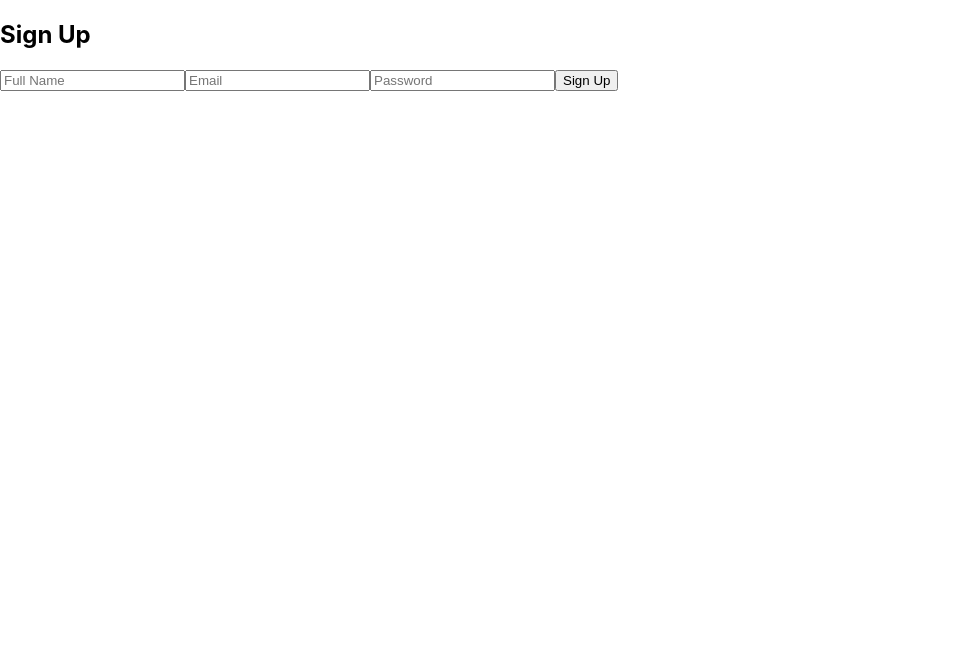
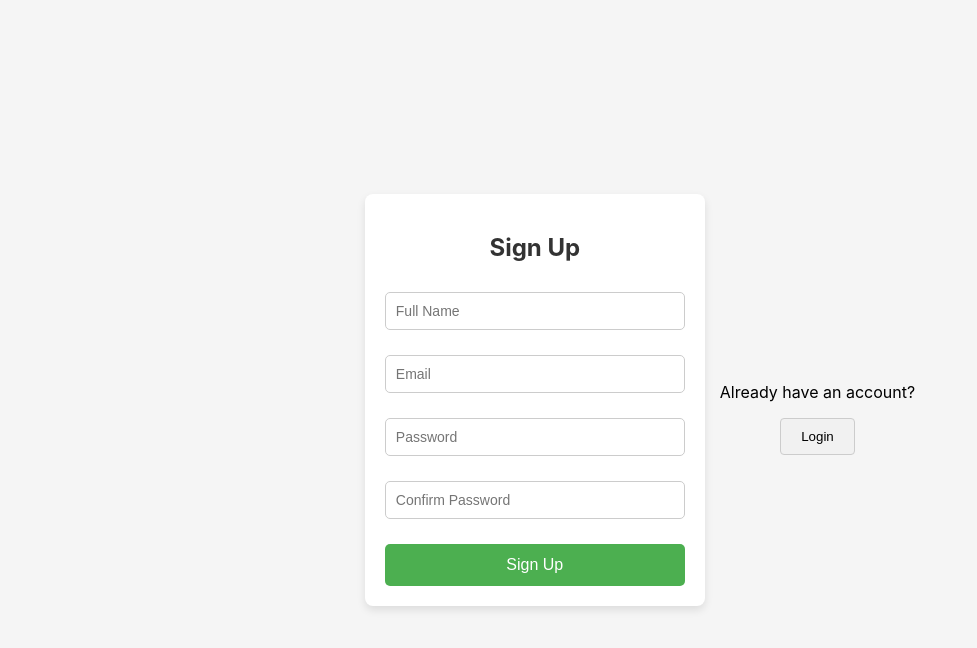
Before and after one commit to sukhmeetsinghGh/flux-frontend, a React (Create React App) app: page /signup in a window 1280 px wide. Shown: the top 648 px of the page, without its empty margins (0-977 px from the left). Built offline with nearby package versions, Linux system fonts and the light colour scheme.

Commit message:
signup & login fixes

```diff
--- a/src/App.css
+++ b/src/App.css
@@ -152,3 +152,184 @@
 .task-list li {
   margin: 5px 0; /* Optional: Adds space between each task */
 }
+
+.signout-btn {
+  position: absolute;
+  top: 10px;
+  right: 10px;
+  padding: 10px;
+  background-color: red;
+  color: white;
+  border: none;
+  border-radius: 5px;
+  cursor: pointer;
+}
+
+/* login.css */
+.login-container {
+  display: flex;
+  justify-content: center;
+  align-items: center;
+  height: 100vh;
+  background-color: #f5f5f5;
+}
+
+.login-form {
+  background-color: #fff;
+  padding: 30px;
+  border-radius: 8px;
+  box-shadow: 0 4px 8px rgba(0, 0, 0, 0.1);
+  width: 300px;
+  text-align: center;
+}
+
+.login-form h2 {
+  margin-bottom: 20px;
+  font-size: 24px;
+  color: #333;
+}
+
+.login-form input {
+  width: 100%;
+  padding: 10px;
+  margin-bottom: 15px;
+  border: 1px solid #ccc;
+  border-radius: 5px;
+  font-size: 16px;
+  box-sizing: border-box;
+}
+
+.login-form button {
+  width: 100%;
+  padding: 10px;
+  background-color: #4caf50;
+  color: white;
+  border: none;
+  border-radius: 5px;
+  font-size: 16px;
+  cursor: pointer;
+}
+
+.login-form button:hover {
+  background-color: #45a049;
+}
+
+.login-form input:focus {
+  border-color: #4caf50;
+  outline: none;
+}
+
+.signup-link {
+  margin-top: 15px;
+  margin-left: 15px;
+  text-align: center;
+}
+
+.signup-link p {
+  font-size: 14px;
+  color: #666;
+}
+
+.signup-link button {
+  background-color: #4caf50;
+  color: white;
+  border: none;
+  padding: 10px 20px;
+  border-radius: 5px;
+  font-size: 16px;
+  cursor: pointer;
+}
+
+.signup-link button:hover {
+  background-color: #45a049;
+}
+
+/* SignUp.css */
+
+/* Styling for the signup container */
+.signup-container {
+  display: flex;
+  justify-content: center;
+  align-items: center;
+  height: 100vh;
+  background-color: #f5f5f5;
+}
+
+.signup-form {
+  background-color: #fff;
+  padding: 20px;
+  border-radius: 8px;
+  box-shadow: 0 4px 8px rgba(0, 0, 0, 0.1);
+  width: 300px;
+  display: flex;
+  flex-direction: column;
+  gap: 10px;
+}
+
+.signup-form h2 {
+  text-align: center;
+  margin-bottom: 20px;
+  font-size: 24px;
+  color: #333;
+}
+
+.signup-form input {
+  padding: 10px;
+  font-size: 14px;
+  border: 1px solid #ccc;
+  border-radius: 5px;
+  width: 100%;
+  margin-bottom: 15px;
+  box-sizing: border-box;
+}
+
+.signup-form input:focus {
+  outline: none;
+  border-color: #4caf50;
+}
+
+.signup-form button {
+  padding: 12px;
+  background-color: #4caf50;
+  color: #fff;
+  border: none;
+  border-radius: 5px;
+  font-size: 16px;
+  cursor: pointer;
+}
+
+.signup-form button:hover {
+  background-color: #45a049;
+}
+
+.signup-form p {
+  text-align: center;
+  font-size: 14px;
+}
+
+.signup-form p a {
+  color: #4caf50;
+  text-decoration: none;
+}
+
+.signup-form p a:hover {
+  text-decoration: underline;
+}
+
+.login-link {
+  margin-top: 20px;
+  margin-left: 15px;
+  text-align: center;
+}
+
+.login-button {
+  background-color: #f1f1f1;
+  border: 1px solid #ccc;
+  padding: 10px 20px;
+  border-radius: 4px;
+  cursor: pointer;
+}
+
+.login-button:hover {
+  background-color: #ddd;
+}
--- a/src/components/Dashboard.js
+++ b/src/components/Dashboard.js
@@ -115,8 +115,26 @@ const Dashboard = () => {
     return `${completedTasks}/${totalTasks}`;
   };
 
+  const handleLogout = async () => {
+    try {
+      await axiosInstance.post(
+        "/logout",
+        {},
+        { headers: { Authorization: `Bearer ${token}` } }
+      );
+      localStorage.removeItem("auth-token");
+      navigate("/login");
+      toast.success("Logged out successfully!");
+    } catch (error) {
+      console.error("Error logging out:", error);
+      toast.error("Failed to log out!");
+    }
+  };
   return (
     <div className="dashboard-container">
+      <button className="signout-btn" onClick={handleLogout}>
+        Sign Out
+      </button>
       <div className="todo-list-container">
         <h2 className="dashboard-header">Your To-Do Dashboard</h2>
         <button className="add-todo-btn" onClick={() => setShowTodoModal(true)}>
@@ -136,7 +154,7 @@ const Dashboard = () => {
       {/* Right panel - Task List */}
       {currentTodoId && (
         <div className="task-list-container">
-          <h3>Tasks for {currentTodo.name}</h3>
+          <h3>{currentTodo.name}</h3>
           {tasks.length === 0 ? (
             <p>No tasks available for this Todo.</p>
           ) : (
--- a/src/components/Login.js
+++ b/src/components/Login.js
@@ -1,6 +1,7 @@
 import React, { useState } from "react";
 import { useNavigate } from "react-router-dom";
 import axiosInstance from "../lib/axiosInstance";
+// import "./Login.css"; // Import the CSS file
 
 const Login = () => {
   const [email, setEmail] = useState("");
@@ -31,10 +32,14 @@ const Login = () => {
     }
   };
 
+  const handleSignupRedirect = () => {
+    navigate("/signup");
+  };
+
   return (
-    <div>
-      <h2>Login</h2>
-      <form onSubmit={handleLogin}>
+    <div className="login-container">
+      <form className="login-form" onSubmit={handleLogin}>
+        <h2>Login</h2>
         <input
           type="email"
           placeholder="Email"
@@ -49,6 +54,11 @@ const Login = () => {
         />
         <button type="submit">Login</button>
       </form>
+
+      <div className="signup-link">
+        <p>Don't have an account?</p>
+        <button onClick={handleSignupRedirect}>Signup</button>
+      </div>
     </div>
   );
 };
--- a/src/components/Modal.js
+++ b/src/components/Modal.js
@@ -6,7 +6,7 @@ const Modal = ({ onClose, onSubmit }) => {
   const handleSubmit = (e) => {
     e.preventDefault();
     onSubmit(name);
-    setName(""); // Clear the input
+    setName("");
   };
 
   return (
--- a/src/components/SignUp.js
+++ b/src/components/SignUp.js
@@ -1,31 +1,44 @@
 import React, { useState } from "react";
-import axios from "axios";
 import { useNavigate } from "react-router-dom";
+import axiosInstance from "../lib/axiosInstance";
+import { toast } from "react-toastify";
+import "react-toastify/dist/ReactToastify.css";
 
 const SignUp = () => {
   const [name, setName] = useState("");
   const [email, setEmail] = useState("");
   const [password, setPassword] = useState("");
+  const [passwordConfirmation, setPasswordConfirmation] = useState("");
   const navigate = useNavigate();
 
   const handleSignUp = async (e) => {
     e.preventDefault();
+
+    if (password !== passwordConfirmation) {
+      toast.error("Passwords do not match!");
+      return;
+    }
+
     try {
-      const response = await axios.post("http://127.0.0.1:8000/api/signup", {
+      const response = await axiosInstance.post("/register", {
         name,
         email,
         password,
+        password_confirmation: passwordConfirmation,
       });
+
+      toast.success("Sign-up successful! You can now log in.");
       navigate("/login");
     } catch (error) {
       console.error("Error signing up:", error);
+      toast.error("Error during sign-up. Please try again.");
     }
   };
 
   return (
-    <div>
-      <h2>Sign Up</h2>
-      <form onSubmit={handleSignUp}>
+    <div className="signup-container">
+      <form className="signup-form" onSubmit={handleSignUp}>
+        <h2>Sign Up</h2>
         <input
           type="text"
           placeholder="Full Name"
@@ -44,8 +57,21 @@ const SignUp = () => {
           value={password}
           onChange={(e) => setPassword(e.target.value)}
         />
+        <input
+          type="password"
+          placeholder="Confirm Password"
+          value={passwordConfirmation}
+          onChange={(e) => setPasswordConfirmation(e.target.value)}
+        />
         <button type="submit">Sign Up</button>
       </form>
+
+      <div className="login-link">
+        <p>Already have an account?</p>
+        <button className="login-button" onClick={() => navigate("/login")}>
+          Login
+        </button>
+      </div>
     </div>
   );
 };
--- a/src/components/TaskModal.js
+++ b/src/components/TaskModal.js
@@ -7,7 +7,7 @@ const TaskModal = ({ onClose, onSubmit, todoId }) => {
   const handleSubmit = (e) => {
     e.preventDefault();
     onSubmit(title, description);
-    setTitle(""); // Clear the input fields
+    setTitle("");
     setDescription("");
   };
 
--- a/src/components/TodoCard.js
+++ b/src/components/TodoCard.js
@@ -1,4 +1,3 @@
-// src/components/TodoCard.js
 import React from "react";
 
 const TodoCard = ({ todo, completedTaskCount }) => {
```
